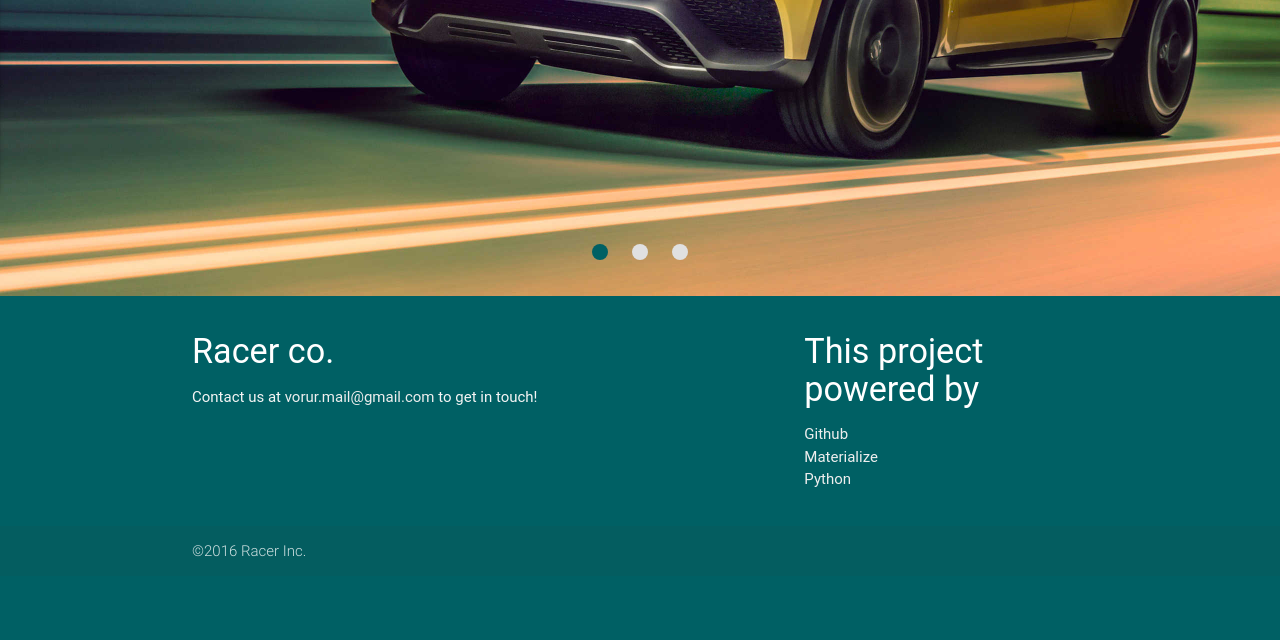
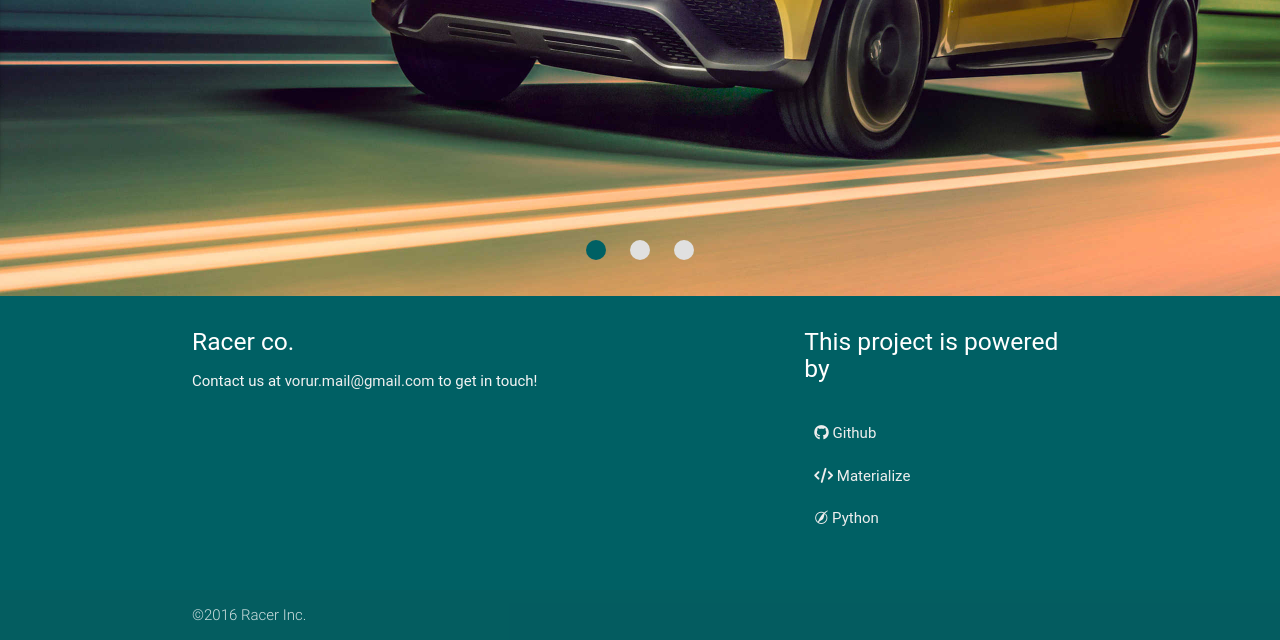
Before and after one commit to AlexFreyr/Racer_final_project, a PHP site: page /index.php in a window 1280 px wide. Shown: the part 668-1308 px from the top of the page. Before the commit the page ends 1225 px from the top, so only its background shows below. Run offline with PHP 8.4, Linux system fonts and the light colour scheme; some libraries are stand-ins or nearby versions; some web fonts are replaced.

Commit message:
Extra
Messed around with teh FAQ website and made minor cosmetic tweaks to the
links on the Index website

```diff
--- a/Racer Site/confirmation.php
+++ b/Racer Site/confirmation.php
@@ -71,5 +71,6 @@
 <script src="https://cdnjs.cloudflare.com/ajax/libs/materialize/0.97.8/js/materialize.min.js"></script>
 <!--Custom javascript files go below this comment-->
 <script src="javascript/start.js"></script>
+<script src="https://use.fontawesome.com/0f8675ccce.js"></script>
 </body>
 </html>
--- a/Racer Site/css/style.css
+++ b/Racer Site/css/style.css
@@ -36,7 +36,7 @@ footer.page-footer{
 h3 {
     text-shadow: -1px 0 black, 0 1px black, 1px 0 black, 0 -1px black;
 }
-h5{
+.caption h5{
     text-shadow: -1px 0 black, 0 1px black, 1px 0 black, 0 -1px black;
 }
 .bannerFAQ
@@ -45,3 +45,25 @@ h5{
     margin: 0 auto;
     margin-bottom: 25px;
 }
+.icon-blue{
+    background-color: red;
+}
+ul .python:hover
+{
+    background-color: #ffab00;
+    border-radius: 15px;
+}
+ul .met:hover
+{
+    background-color: #ef5350;
+    border-radius: 15px;
+}
+ul .git:hover
+{
+    background-color: #4527a0;
+    border-radius: 15px;
+}
+ul li
+{
+    padding: 10px 10px 10px 10px;
+}
--- a/Racer Site/faq.php
+++ b/Racer Site/faq.php
@@ -25,7 +25,8 @@
                 <div class="card grey lighten-5">
                     <div class="card-content black-text">
                         <div class="row">
-                            <img class="bannerFAQ responsive-img fullscreen" src="./images/FAQ2.jpg">
+
+                            <img class="bannerFAQ responsive-img fullscreen" src="./images/FAQ3.png">
                             <ul class="collapsible popout" data-collapsible="accordion">
                                 <li>
                                   <div class="collapsible-header"><i class="material-icons">place</i>Where can i get the game?</div>
@@ -63,6 +64,7 @@
     <!--Custom javascript files go below this comment-->
     <script src="javascript/start.js"></script>
     <script src="javascript/score.js"></script>
+    <script src="https://use.fontawesome.com/0f8675ccce.js"></script>
 
 </body>
 </html>
--- a/Racer Site/index.php
+++ b/Racer Site/index.php
@@ -10,6 +10,8 @@
     <meta name="viewport" content="width=device-width, initial-scale=1.0"/>
     <!--Custom css scripts go below this comment-->
     <link type="text/css" rel="stylesheet" href="css/style.css">
+    <link type="scss" rel="stylesheet" href="css/stylez.scss">
+
 
 </head>
 
@@ -54,6 +56,7 @@
                 </ul>
             </div>
         </div>
+
     </main>
 
     <!--Footer goes outside the main tag to make sure it stays on the bottom of the page-->
@@ -67,5 +70,7 @@
     <script src="https://cdnjs.cloudflare.com/ajax/libs/materialize/0.97.8/js/materialize.min.js"></script>
     <!--Custom javascript files go below this comment-->
     <script src="javascript/start.js"></script>
+    <script src="javascript/footer.js"></script>
+    <script src="https://use.fontawesome.com/0f8675ccce.js"></script>
 </body>
 </html>
--- /dev/null
+++ b/Racer Site/javascript/footer.js
@@ -0,0 +1,4 @@
+/**
+ * Created by Michael Jes Þórsson on 30-Nov-16.
+ * Footer stuff
+ */
--- a/Racer Site/login.php
+++ b/Racer Site/login.php
@@ -70,5 +70,6 @@
     <!--Custom javascript files go below this comment-->
     <script src="javascript/start.js"></script>
     <script src="javascript/login.js"></script>
+    <script src="https://use.fontawesome.com/0f8675ccce.js"></script>
 </body>
 </html>
--- a/Racer Site/scores.php
+++ b/Racer Site/scores.php
@@ -63,6 +63,7 @@
     <!--Custom javascript files go below this comment-->
     <script src="javascript/start.js"></script>
     <script src="javascript/score.js"></script>
+    <script src="https://use.fontawesome.com/0f8675ccce.js"></script>
 
 </body>
 </html>
--- a/Racer Site/static/footer.php
+++ b/Racer Site/static/footer.php
@@ -6,11 +6,11 @@
  * Description: This is the static footer for the website
  */
 ?>
-<footer class="page-footer cyan darken-4">
+<footer class="footer page-footer cyan darken-4">
         <div class="container">
             <div class="row">
                 <div class="col l6 s12">
-                    <h4 class="white-text">Racer co.</h5>
+                    <h5 class="white-text">Racer co.</h5>
                     <p class="grey-text text-lighten-4">
                         Contact us at
                         <a href="mailto:vorur.mail@gmail.com" class="grey-text text-lighten-3">
@@ -19,11 +19,11 @@
                         to get in touch!</p>
                 </div>
                 <div class="col l4 offset-l2 s12">
-                    <h4 class="white-text">This project powered by</h5>
-                    <ul>
-                        <li><a class="grey-text text-lighten-3" href="https://github.com/AlexKnows/Racer_final_project"><i class="fa fa-github" aria-hidden="true"></i>Github</a></li>
-                        <li><a class="grey-text text-lighten-3" href="http://materializecss.com/">Materialize</a></li>
-                        <li><a class="grey-text text-lighten-3" href="https://python.org">Python</a></li>
+                    <h5 class="white-text">This project is powered by</h5>
+                    <ul class="section">
+                        <li class="git"><a class="grey-text text-lighten-3" href="https://github.com/AlexKnows/Racer_final_project"><i class="fa fa-github" aria-hidden="true"></i> Github</a></li>
+                        <li class="met"><a class="grey-text text-lighten-3" href="http://materializecss.com/"><i class="fa fa-code" aria-hidden="true"></i> Materialize</a></li>
+                        <li class="python"><a class="grey-text text-lighten-3" href="https://python.org"><i class="fa fa-pied-piper" aria-hidden="true"></i> Python</a></li>
                     </ul>
                 </div>
             </div>
```
Also changed, not shown: Racer Site/images/FAQ3.png.
